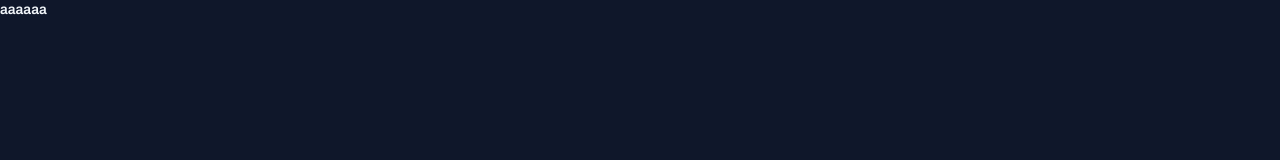
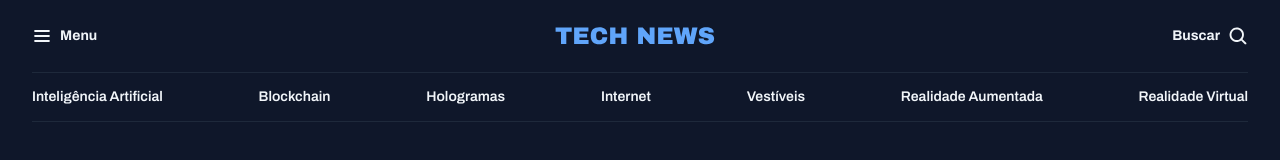
Before and after one commit to kirschzao/NewsPaper-Project, a plain HTML site: page index.html in a window 1280 px wide. Drawn offline with Linux system fonts and the light colour scheme.

Commit message:
Criando o header

```diff
--- a/index.html
+++ b/index.html
@@ -14,7 +14,33 @@
 </head>
 
 <body>
-  <a>aaaaaa</a>
+  <header class="container">
+    <nav id="primary" class ="grid grid-col">
+      <div>
+        <img src="assets/icons/List.svg" alt="ícone de menu">
+        <strong>Menu</strong>
+      </div>
+
+      <div>
+        <img src="assets/icons/Logo.svg" alt="TechNews Logo">
+      </div>
+
+      <div>
+        <strong>Buscar</strong>
+        <img src="assets/icons/MagnifyingGlass.svg" alt="Lupa">
+      </div>
+    </nav>
+
+    <nav id="secondary" class ="grid grid-col">
+      <a href="#">Inteligência Artificial</a>
+      <a href="#">Blockchain</a>
+      <a href="#">Hologramas</a>
+      <a href="#">Internet</a>
+      <a href="#">Vestíveis</a>
+      <a href="#">Realidade Aumentada</a>
+      <a href="#">Realidade  Virtual</a>
+    </nav>
+  </header>
 </body>
 
 </html>
--- a/styles/global.css
+++ b/styles/global.css
@@ -39,3 +39,17 @@ a:hover{
 h1, h2 ,h3{
   font: inherit;
 }
+
+.grid{
+display: grid;
+}
+
+.grid-col{
+  grid-auto-flow: column;
+}
+
+.container{
+  max-width: 1280px;
+  padding-inline: 32px;
+  margin-inline: auto;
+}
--- /dev/null
+++ b/styles/header.css
@@ -0,0 +1,24 @@
+#primary{
+  padding-block: 20px;
+
+  div{
+    display:flex;
+    align-items: center;
+    gap: 8px;
+  }
+
+  div:nth-child(2){
+    margin-inline: auto;
+  }
+
+  div:nth-child(3){
+    justify-self: end;
+  }
+}
+
+#secondary{
+  padding-block: 14px;
+  border: solid var(--stroke-color) 1px;
+  border-inline: none;
+  justify-content: space-between;
+}
--- a/styles/index.css
+++ b/styles/index.css
@@ -1,5 +1,2 @@
 @import url(global.css);
-
-p{
-  background-color: aqua;
-}
+@import url(header.css);
```
